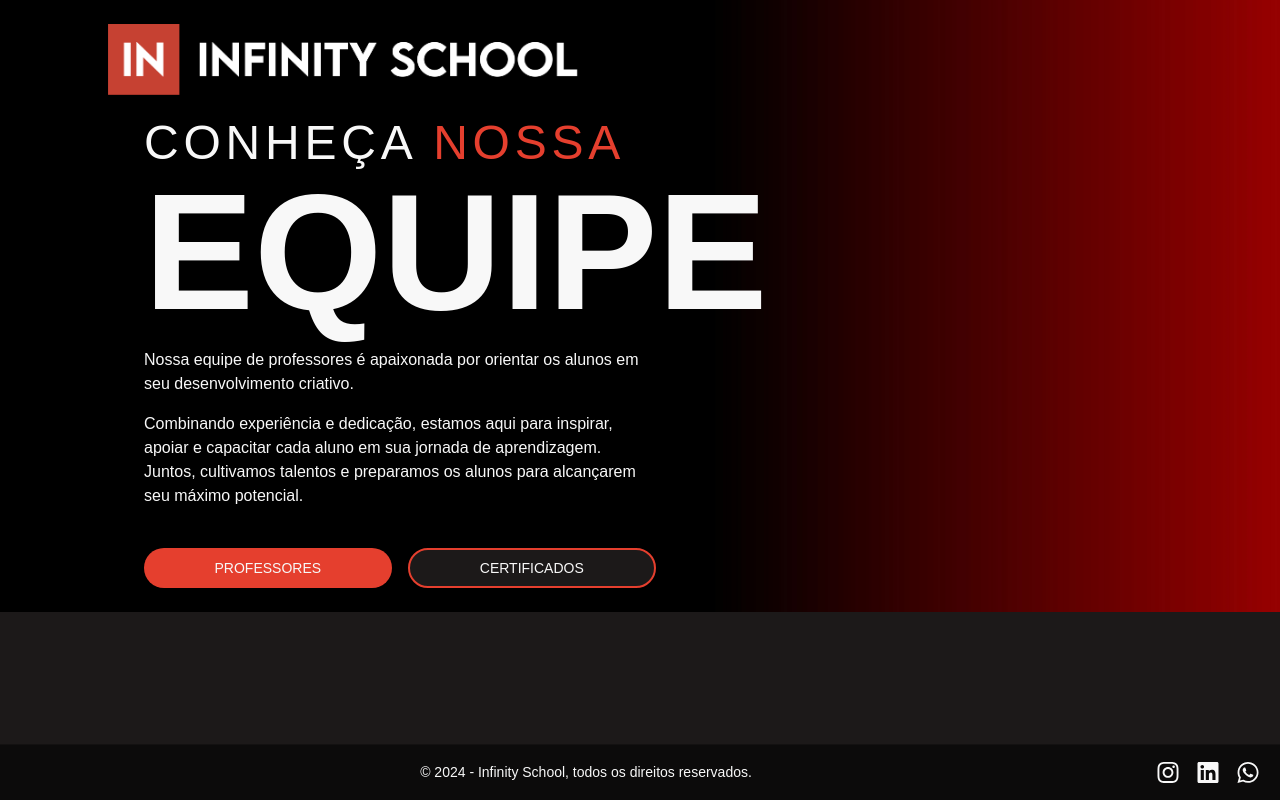
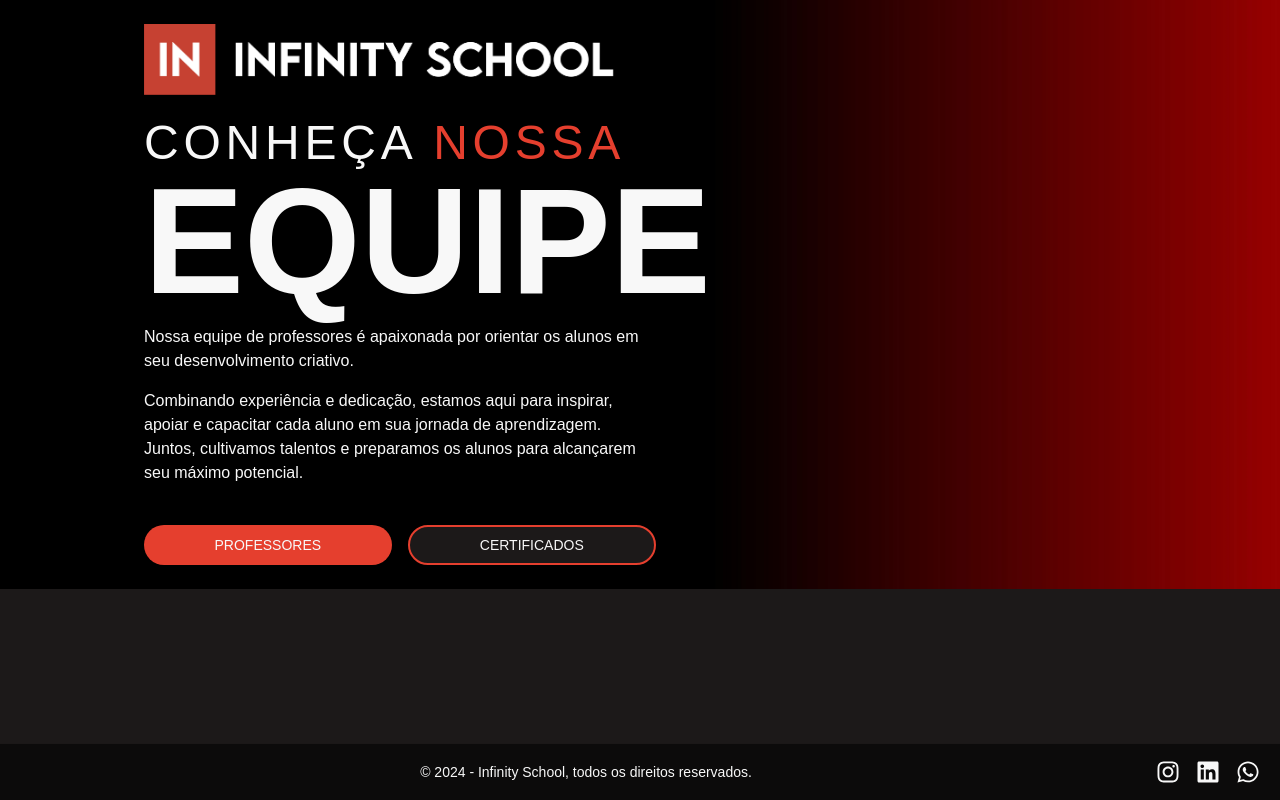
Before and after one commit to italogabl00/infinity-app, a React (Vite) app: page / in a window 1280 px wide. Built offline with nearby package versions, Linux system fonts and the light colour scheme.

Commit message:
Feat: layout responsive

```diff
--- a/src/Pages/Certificado.jsx
+++ b/src/Pages/Certificado.jsx
@@ -100,9 +100,9 @@ function Alunos() {
   }
 
   return (
-    <div className="bg-inblack text-white min-h-[96vh] bg-[url('../../public/imagens/fundo.jpg')] bg-cover bg-no-repeat bg-opacity-10 flex flex-col items-center justify-start overflow-hidden">
+    <div className="bg-inblack text-white min-h-[91vh] bg-[url('../../public/imagens/fundo.jpg')] bg-cover bg-no-repeat bg-opacity-10 flex flex-col items-center justify-start overflow-hidden">
       <Inf />
-      <div className="w-full max-w-[1280px] mx-auto py-16 mt-10">
+      <div className="w-full max-w-[1280px] mx-auto py-16 mt-10 h-full min-h-[10rem]">
         <h2 className="text-2xl font-bold mb-4 text-center uppercase">
           Buscar Aluno
         </h2>
--- a/src/Pages/Home.jsx
+++ b/src/Pages/Home.jsx
@@ -15,7 +15,7 @@ function Home() {
               CONHEÇA <span className="text-inred">NOSSA</span>
             </h3>
 
-            <h1 className="z-10 font-bold sm:text-[120px] text-[165px] sml:text-[127px] font-bebas 4xl:mb-[-3.5vw] lg:mb-[-7vw]">
+            <h1 className="z-10 font-bold sm:text-[120px] text-[150px] sml:text-[127px] font-bebas 4xl:mb-[-3.5vw] lg:mb-[-7vw]">
               EQUIPE
             </h1>
 
--- a/src/components/Logo.jsx
+++ b/src/components/Logo.jsx
@@ -2,7 +2,7 @@ import LogoIN from "../../public/imagens/inblack.png";
 
 const Logo = () => {
     return (
-        <img src={LogoIN} className="z-10 drop-shadow-xl  max-w-lg md:max-w-md sm:max-w-4/5 ml-7" alt="Logo da INFINITY School" />
+        <img src={LogoIN} className="z-10 drop-shadow-xl  max-w-lg md:max-w-md sm:max-w-4/5 ml-16" alt="Logo da INFINITY School" />
     )
 }
 
```
